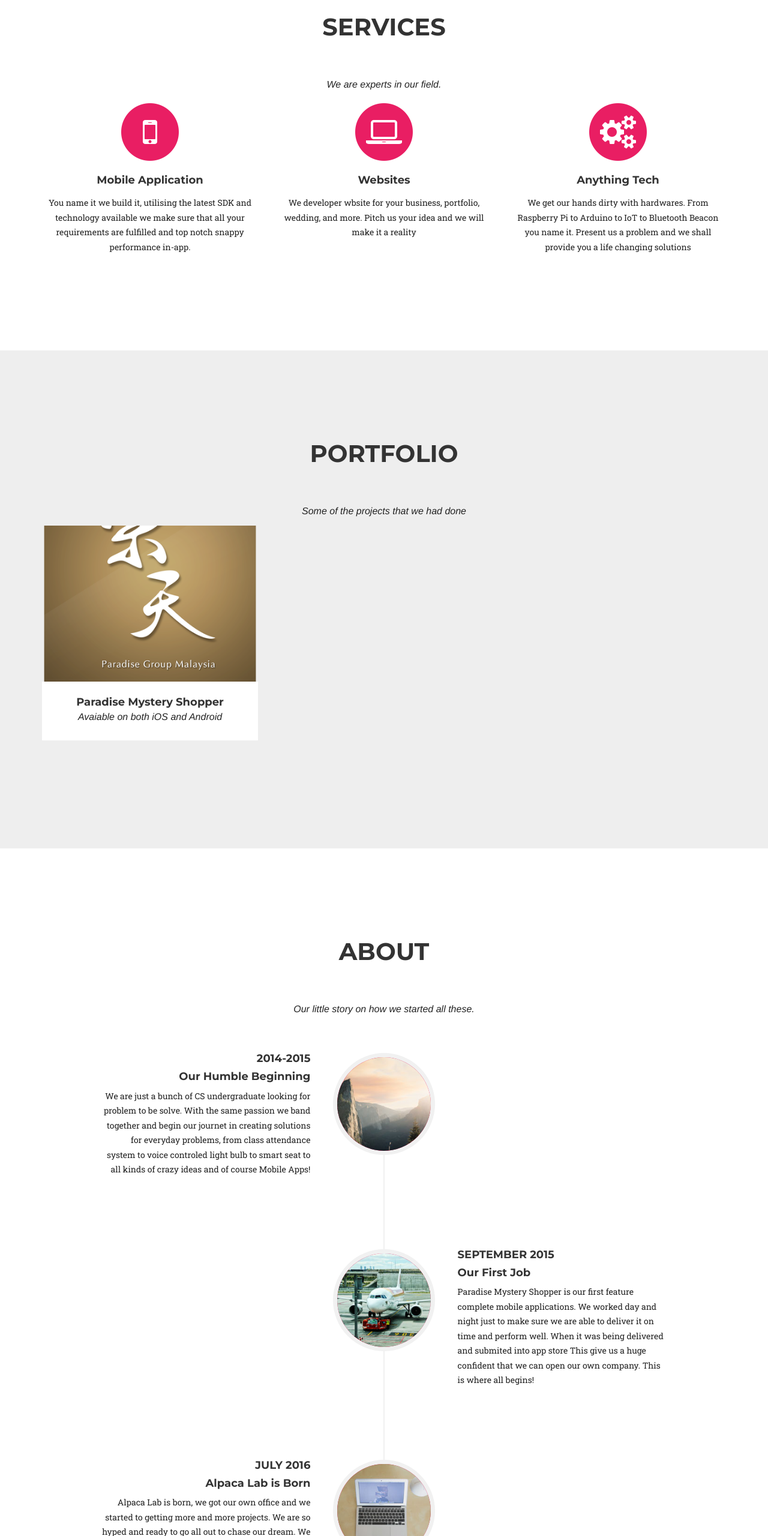
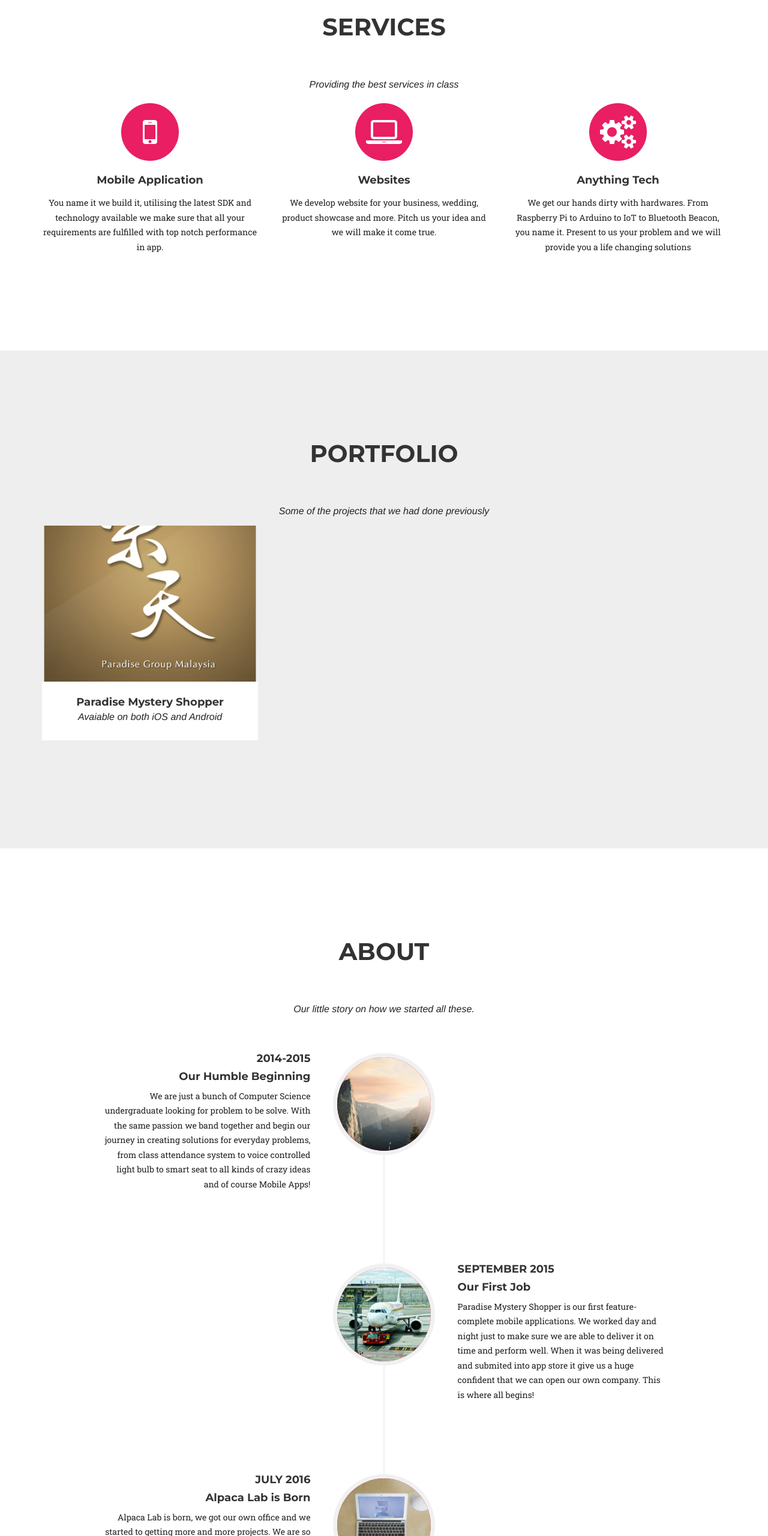
Before and after one commit to alpacalab/alpacalab.github.io, a website: page index.html in a window 1280 px wide. Shown: the part 960-3520 px from the top of the page at 60% size. Drawn offline with nearby package versions, Linux system fonts and the light colour scheme; a web font is replaced by a local one.

Commit message:
updated content

```diff
--- a/index.html
+++ b/index.html
@@ -96,7 +96,7 @@
             <div class="row">
                 <div class="col-lg-12 text-center">
                     <h2 class="section-heading">Services</h2>
-                    <h3 class="section-subheading text-muted">We are experts in our field.</h3>
+                    <h3 class="section-subheading text-muted">Providing the best services in class</h3>
                 </div>
             </div>
             <div class="row text-center">
@@ -106,7 +106,7 @@
                         <i class="fa fa-mobile fa-stack-1x fa-inverse"></i>
                     </span>
                     <h4 class="service-heading">Mobile Application</h4>
-                    <p class="text-muted">You name it we build it, utilising the latest SDK and technology available we make sure that all your requirements are fulfilled and top notch snappy performance in-app.</p>
+                    <p class="text-muted">You name it we build it, utilising the latest SDK and technology available we make sure that all your requirements are fulfilled with top notch performance in app.</p>
                 </div>
                 <div class="col-md-4">
                     <span class="fa-stack fa-4x">
@@ -114,7 +114,7 @@
                         <i class="fa fa-laptop fa-stack-1x fa-inverse"></i>
                     </span>
                     <h4 class="service-heading">Websites</h4>
-                    <p class="text-muted">We developer wbsite for your business, portfolio, wedding, and more. Pitch us your idea and we will make it a reality</p>
+                    <p class="text-muted">We develop website for your business, wedding, product showcase and more. Pitch us your idea and we will make it come true.</p>
                 </div>
                 <div class="col-md-4">
                     <span class="fa-stack fa-4x">
@@ -122,7 +122,7 @@
                         <i class="fa fa-cogs fa-stack-1x fa-inverse"></i>
                     </span>
                     <h4 class="service-heading">Anything Tech</h4>
-                    <p class="text-muted">We get our hands dirty with hardwares. From Raspberry Pi to Arduino to IoT to Bluetooth Beacon you name it. Present us a problem and we shall provide you a life changing solutions</p>
+                    <p class="text-muted">We get our hands dirty with hardwares. From Raspberry Pi to Arduino to IoT to Bluetooth Beacon, you name it. Present to us your problem and we will provide you a life changing solutions</p>
                 </div>
             </div>
         </div>
@@ -134,7 +134,7 @@
             <div class="row">
                 <div class="col-lg-12 text-center">
                     <h2 class="section-heading">Portfolio</h2>
-                    <h3 class="section-subheading text-muted">Some of the projects that we had done</h3>
+                    <h3 class="section-subheading text-muted">Some of the projects that we had done previously</h3>
                 </div>
             </div>
             <div class="row">
@@ -222,7 +222,7 @@
                                     <h4 class="subheading">Our Humble Beginning</h4>
                                 </div>
                                 <div class="timeline-body">
-                                    <p class="text-muted">We are just a bunch of CS undergraduate looking for problem to be solve. With the same passion we band together and begin our journet in creating solutions for everyday problems, from class attendance system to voice controled light bulb to smart seat to all kinds of crazy ideas and of course Mobile Apps!</p>
+                                    <p class="text-muted">We are just a bunch of Computer Science undergraduate looking for problem to be solve. With the same passion we band together and begin our journey in creating solutions for everyday problems, from class attendance system to voice controlled light bulb to smart seat to all kinds of crazy ideas and of course Mobile Apps!</p>
                                 </div>
                             </div>
                         </li>
@@ -236,7 +236,7 @@
                                     <h4 class="subheading">Our First Job</h4>
                                 </div>
                                 <div class="timeline-body">
-                                    <p class="text-muted">Paradise Mystery Shopper is our first feature complete mobile applications. We worked day and night just to make sure we are able to deliver it on time and perform well. When it was being delivered and submited into app store This give us a huge confident that we can open our own company. This is where all begins!</p>
+                                    <p class="text-muted">Paradise Mystery Shopper is our first feature-complete mobile applications. We worked day and night just to make sure we are able to deliver it on time and perform well. When it was being delivered and submited into app store it give us a huge confident that we can open our own company. This is where all begins!</p>
                                 </div>
                             </div>
                         </li>
@@ -288,7 +288,7 @@
             <div class="row">
                 <div class="col-lg-12 text-center">
                     <h2 class="section-heading">Our Amazing Team</h2>
-                    <h3 class="section-subteam text-muted">Fresh, Young, and Energetic. The Best in class.</h3>
+                    <h3 class="section-subteam text-muted">Fresh, Young, and Energetic.</h3>
                 </div>
             </div>
             <div class="row">
@@ -296,7 +296,7 @@
                     <div class="team-member">
                         <img src="img/team/joel.jpg" class="img-responsive img-circle" alt="">
                         <h4>Joel Yek</h4>
-                        <p class="text-muted">Mobile App Developer</p>
+                        <p class="text-muted">Interim Project Manager</p>
                         <ul class="list-inline social-buttons">
                             <!-- <li><a href="#"><i class="fa fa-twitter"></i></a> -->
                             <!-- </li> -->
@@ -353,11 +353,13 @@
                     </div>
                 </div>
             </div>
+<!--
             <div class="row">
                 <div class="col-lg-8 col-lg-offset-2 text-center">
                     <p class="large text-muted">Delivering the best quality of work. Serious and yet friendly when comes to finishing our job. Big Dreams is in their mind, and there are working to achieve it and there will achieve it for sure.</p>
                 </div>
             </div>
+-->
         </div>
     </section>
 
```
